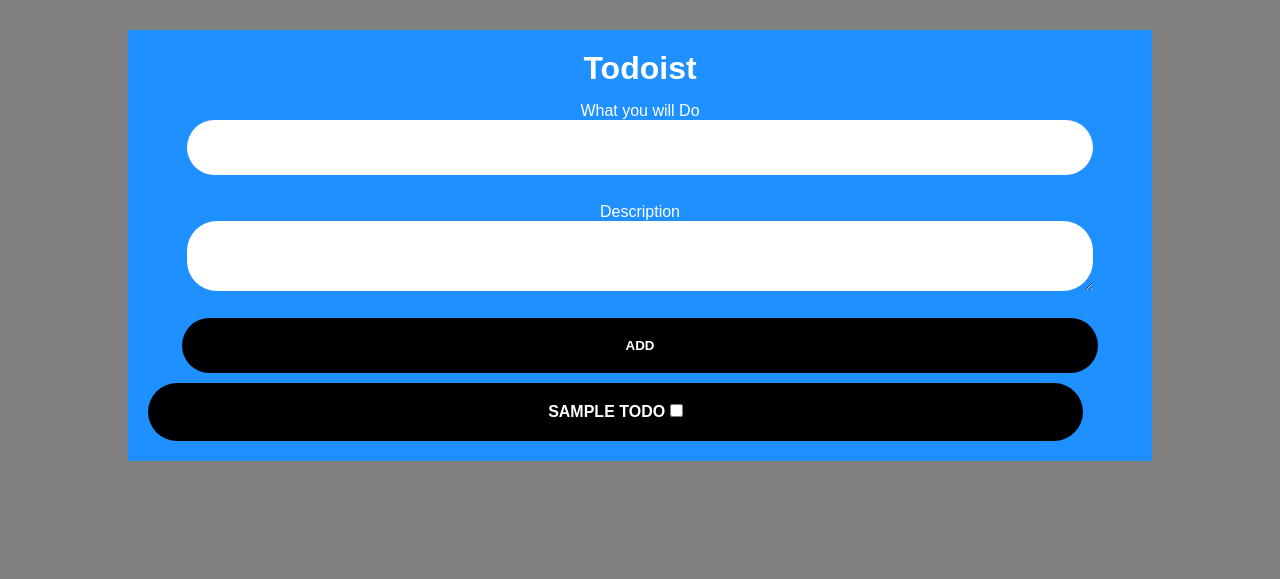
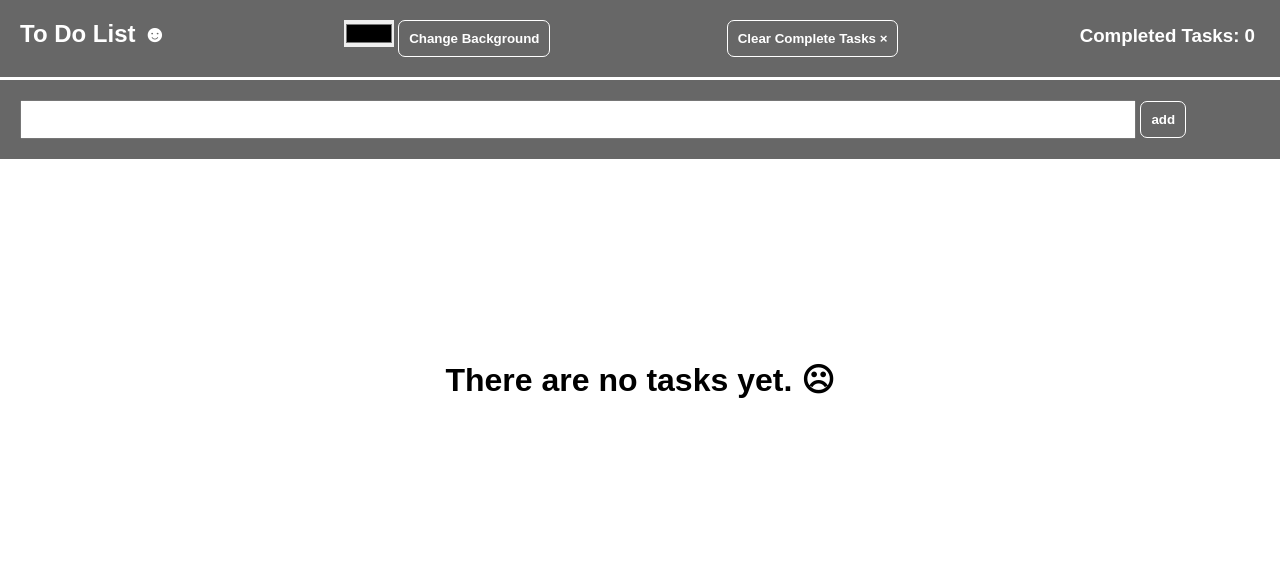
Before and after one commit to jod35/todoist, a Flask app: page / in a window 1280 px wide. Shown: the top 579 px of the page. Run offline with Flask 2, Linux system fonts and the light colour scheme; tables that the repository leaves empty hold one stand-in row (values such as "Sample post").

Commit message:
switched to nicer frontend

```diff
--- a/app/config.py
+++ b/app/config.py
@@ -11,7 +11,7 @@
     SECRET_KEY='f90abf5a336b9b9bb5e92f4a'
 
 class DevConfig(Config):
-    SQLALCHEMY_DATABASE_URI='sqlite:///dev.db'
+    SQLALCHEMY_DATABASE_URI='sqlite:///'+os.path.join(BASE_DIR,'app.db')
    # SQLALCHEMY_ECHO=True
     DEBUG=True
 
--- a/app/frontend/templates/index.html
+++ b/app/frontend/templates/index.html
@@ -1,52 +1,48 @@
 <!DOCTYPE html>
 <html lang="en">
 <head>
-    <meta charset="UTF-8" />
-    <meta name="viewport" content="width=device-width, initial-scale=1.0" />
-    <link rel="stylesheet" href="static/css/main.css" />
-    <title>Todoist</title>
-
+    <meta charset="UTF-8">
+    <meta name="viewport" content="width=device-width, initial-scale=1.0">
+    <title>Advanced To do list App</title>
+    <link rel="stylesheet" href="static/css/main.css">
 </head>
 <body>
-    <div class="container">
-      <h1>Todoist</h1>
-      <div class="todo">
-        <form action="">
-          <fieldset>
-            <label for="todo">What you will Do</label>
-            <input
-              type="text"
-              name="name"
-              id="todo-name"
-              class="form-control"
-            />
-          </fieldset>
-          <br />
-          <fieldset>
-            <label for="desc">Description</label>
-            <textarea
-              name="desc"
-              id="todo-desc"
-              cols="30"
-              rows="2"
-              class="form-control"
-            ></textarea>
-          </fieldset>
-          <br />
-          <button type="submit" class="mybtn">Add</button>
+  <nav>
+    <div class="color-picker">
+        <h1 class="white-text">To Do List &#9787;</h1>
+        <form action="" id="color-form">
+            <input type="color" name="color" id="color">
+            <input type="submit" value="Change Background" class="mybtn">
+        </form>
+        <div class="clear">
+            <button id="clear-btn" class="mybtn">
+                Clear Complete Tasks &times;
+            </button>
+        </div>
+        <div class="completed">
+            <h3>Completed Tasks: <span id="complete-tasks">0</span></h3>
+        </div>
+    </div>
+    <div class="tasks-input">
+        <form action="" id="task-addition-form">
+         <input type="text" name="task" id="task" class="myform">
+         <input type="submit" value="add" class="mybtn">
         </form>
      </div>
-      <div class="todos">
+  </nav>
+    <div class="container">
 
-            {% for todo in todos %}
-                <div class="mybtn">
-                    {{todo.name}}
-                    <input type="checkbox" name="done" id="complete">
+        <div class="tasks">
+            <div class="no-tasks">
+                <center ">
+                    <h1>There are no tasks yet.  &#9785</h1>
+                </center>
             </div>
-            {% endfor %}
+        </div>
+
 
     </div>
-    </div>
+
     <script src="static/js/index.js"></script>
 </body>
 </html>
--- a/app/static/css/main.css
+++ b/app/static/css/main.css
@@ -1,63 +1,186 @@
 :root{
-    --primary-color:dodgerblue;
-    --gray:gray;
+    --black:rgba(0, 0, 0, 0.596);
     --white:white;
-    --black:black;
 }
-
-
 *{
     padding: 0;
     margin: 0;
     box-sizing: border-box;
-    font-family: Arial, Helvetica, sans-serif;
+    font-family: sans-serif;
 }
 html{
-    background-color: var(--gray);
+    overflow-x: hidden;
+    overflow-y:auto;
+}
+nav{
+    background-color: var(--black);
+    width: 100%;
+    top: 0;
+    position: fixed;
+}
+.color-picker{
+    display: flex;
+    justify-content: space-between;
+    padding: 20px;
+}
+.white-text{
+    color: var(--white);
+}
+.mybtn
+{
+    border: none;
+    background-color: inherit;
+    color: var(--white);
+    border:1px solid var(--white);
+    padding: 10px;
+    font-weight: bolder;
+    border-radius: 7px;
+    cursor: pointer;
+}
+.container{
+    width: 90%;
+    padding: 0;
+    margin: auto;
 }
 
-.container{
-    background-color: var(--primary-color);
+.detail-btn{
+    text-decoration: none;
+}
+.close{
+    display: none;
+}
+.completed{
+
+    padding: 5px;
     color: white;
-    text-align: center;
-    width: 80%;
-    margin:30px auto;
+}
+#color{
+    border: none;
+}
+
+.tasks{
+    margin-top: 180px;
+}
+.tasks-input{
+    background-color: var(--black);
     padding: 20px;
 }
+#task{
+    width: 90%;
+    margin: auto;
+    padding: 10px;
+}
+.task-item{
+    display: flex;
+    /* border-radius: 10px; */
+    margin:5px;
+    /* cursor: pointer; */
+    color: white;
+    justify-content: space-between;
+    background-color: var(--black);
+    width: 100%;
+    padding: 20px;
+}
+.task-item:hover{
+    background-color: rgba(0, 0, 0, 0.39);
+    color: var(--white);
+}
 
-.todo{
+.tasks-input{
+    position: fixed;
+    top: 80px;
+    width: 100%;
+}
+.details a{
+    color: white;
+    text-decoration: none;
+
+}
+.close-btn{
+    display: none;
+}
+.detail-btn{
+    color: var(--white);
+    font-size: 2.5;
+    font-weight: bold;
+}
+.detail{
+    display: none;
+    color: var(--white);
+    background-color: var(--black)  ;
+    width: 100%;
+    padding: 20px;
+    margin: 0;
+    border-radius: 10px;
+    font-weight: bold;
+
+}
+.details-container{
+    display: flex;
+    justify-content: space-between;
+    padding: 20px;
+    margin: auto;
+    width: 100%;
+    /* background-color: inherit; */
+}
+.notes{
+    width:  60%;
+}
+.notes textarea{
+    width: 100%;
+    background-color: inherit;
+    border:none;
+    color: white;
+}
+.others{
+    width: 30%;
+}
+.priority{
+    padding: 10px;
+    margin: 10px;
+}
+
+.priority select{
+    width: 100%;
+
+    padding: 5px;
+    border: none;
+    font-size: 16px;
+}
+
+
+.time{
+    padding: 10px;
+    margin:10px ;
+}
+#time{
     width: 100%;
     padding: 10px;
 
 }
-fieldset{
-    border: none;
-    padding: 5px;
+
+.del{
+    padding: 10px;
+    margin: 10px;
 }
-.form-control{
-    width: 95%;
-    border: none;
-    padding: 20px;
-    border-radius: 30px;
-    outline: none;
+.del-btn{
+    background-color: red;
+    color: white;
+    padding: 16px;
+    border-radius: 7px;
+    text-decoration: none;
+
 }
-.mybtn{
-    width: 60%;
-    padding: 20px;
-    text-transform: uppercase;
-    color: var(--white);
-    background-color: var(--black);
-    border:none;
-    cursor: pointer;
-    outline: none;
-    font-weight: bold;
-    width: 95%;
-    border-radius: 30px;
+.succ-btn{
+    background-color: green;
+    color: white;
+    padding: 16px;
+    border-radius: 7px;
+    text-decoration: none;
 }
-
-
-@media(max-width:600px){
-    .container{
-        width: 88%;
-    }
+.no-tasks{
+    display: flex;
+    justify-content: center;
+    align-items: center;
+    min-height: 50vh;
 }
--- a/app/static/js/index.js
+++ b/app/static/js/index.js
@@ -1,23 +1,169 @@
-const todoForm=document.querySelector('form');
-const todoContainer=document.querySelector('.todos');
+const task_additon_form=document.querySelector('#task-addition-form');
+const body=document.querySelector('body');
+const color_form=document.querySelector('#color-form');
+const color_input=document.querySelector('#color');
+const buttons=document.querySelectorAll('.mybtn');
+const task_container=document.querySelector('.tasks');
+const task_input=document.querySelector('#task');
+const completed_tasks=document.querySelector('#complete-tasks');
+const no_tasks_div=document.querySelector('.no-tasks');
 
-todoForm.addEventListener('submit',(e)=>{
 
-    let tododata=new FormData(todoForm);
 
-    let todo={
-        name:tododata.get('name'),
-        desc:tododata.get('desc')
+
+
+
+//event listener for task form additon
+task_additon_form.addEventListener('submit',addTask);
+
+
+function addTask(e){
+
+    // console.log(task_addition_form);
+
+    if (!task_container.innerHTML){
+        task_container.innerHTML+`
+
+
+
+        `
     }
 
-    let todoEntry=document.createElement('p');
+    else{
+        no_tasks_div.style.display="none";
+        task_container.innerHTML+=`
+        <div class="task-item">
+        <input type="checkbox" name="complete" id="complete">
+            <h4 class="task-name">${task_input.value}</h4>
+            <div class="details">
+                <a href="#" class="detail-btn open"> &#9776;</a>
+                <b><a href="#" class="close-btn white-text"> &times;</a></b>
+            </div>
+        </div>
+        <div class="detail">
+            <div class="details-container">
+                <div class="notes">
+                        <div class="notes">
+                        <label for="notes">What to do</label>
+                        <textarea name="notes" id="notes" cols="30" rows="10" placeholder="Enter your description"></textarea>
+                        </div>
+                </div>
+                <div class="others">
+                        <div class="priority">
+                            <label for="priority">Priority</label>
+                            <select name="priority" id="priority">
+                                <option value="none">None</option>
+                                <option value="low">Low</option>
+                                <option value="medium">Medium</option>
+                                <option value="high">High</option>
+                            </select>
+                        </div>
+                        <div class="time">
+                            <label for="time">Time</label>
+                            <input type="date" name="time" id="time">
+                        </div>
+                        <div class="del">
+                        <a href="#" id="del-btn" class="del-btn"> Delete</a>
+                        <a href="#" id="del-btn" class="succ-btn">Completed</a>
+                        </div>
+                    </div>
+            </div>
+        </div>
 
-    todoEntry.innerText=`${todo.name} ${todo.desc}`
-    todoContainer.appendChild(todoEntry);
 
-    todoEntry.classList.add("mybtn");
+        `
+    }
+    const task_items=document.querySelectorAll('.task-item');
+    const detail_buttons=document.querySelectorAll('.detail-btn');
+    const details_divs=document.querySelectorAll('.detail');
+    const close_buttons=document.querySelectorAll('.close-btn');
+    const complete=document.querySelectorAll('#complete');
 
-    todoForm.reset();
+
+
+
+
+    //for number of completed tasks to display
+    for (let i = 0; i < task_items.length; i++) {
+        const element = task_items[i];
+
+        const completed_iem=complete[i];
+
+        completed_iem.addEventListener('input',()=>{
+            element.style.display="none";
+            task_container.removeChild(element);
+            task_container.removeChild(details_divs[i])
+            // console.log(typeof parseInt(completed_tasks.innerHTML));
+
+
+            completed_task_numbers=parseInt(completed_tasks.innerHTML);
+            console.log(completed_task_numbers);
+
+            completed_tasks.innerHTML=completed_task_numbers+=1;
+
+
+
+            // if (task_items.length==0){
+            //     alert("all tasks are complete.");
+            // }
+
+
+
+
+        })
+    }
+
+    //for the detail containers to display
+    for (let i = 0; i < detail_buttons.length; i++) {
+        const open_buttton = detail_buttons[i];
+        const close_buttton=close_buttons[i];
+
+            //check the div of the exact  parent buttton
+            const div = details_divs[i];
+
+            open_buttton.addEventListener('click',function(){
+
+                div.style.display="block";
+                open_buttton.style.display="none";
+                close_buttton.style.display="block";
+
+
+
+                close_buttton.addEventListener('click',function(){
+                    div.style.display="none";
+                    close_buttton.style.display="none";
+                    open_buttton.style.display="block";
+
+                });
+
+
+
+            });
+
+
+
+    }
+
+
 
     e.preventDefault();
-})
+}
+
+color_form.addEventListener('submit',changeBodyBckground);
+function changeBodyBckground(e){
+    console.log(color_input.value);
+
+    body.style.backgroundColor=color_input.value;
+    body.style.color="white";
+
+    e.preventDefault();
+
+}
+
+const clear_button=document.querySelector('#clear-btn');
+
+clear_button.addEventListener('click',resetCompleteTasks);
+function resetCompleteTasks(){
+    completed_tasks.innerHTML="0";
+    console.log(clear_button);
+}
```
Also changed, not shown: app/__init__.py (line endings or trailing spaces), app/app.db (added). Lines whose indentation alone changed are shown as unchanged.
